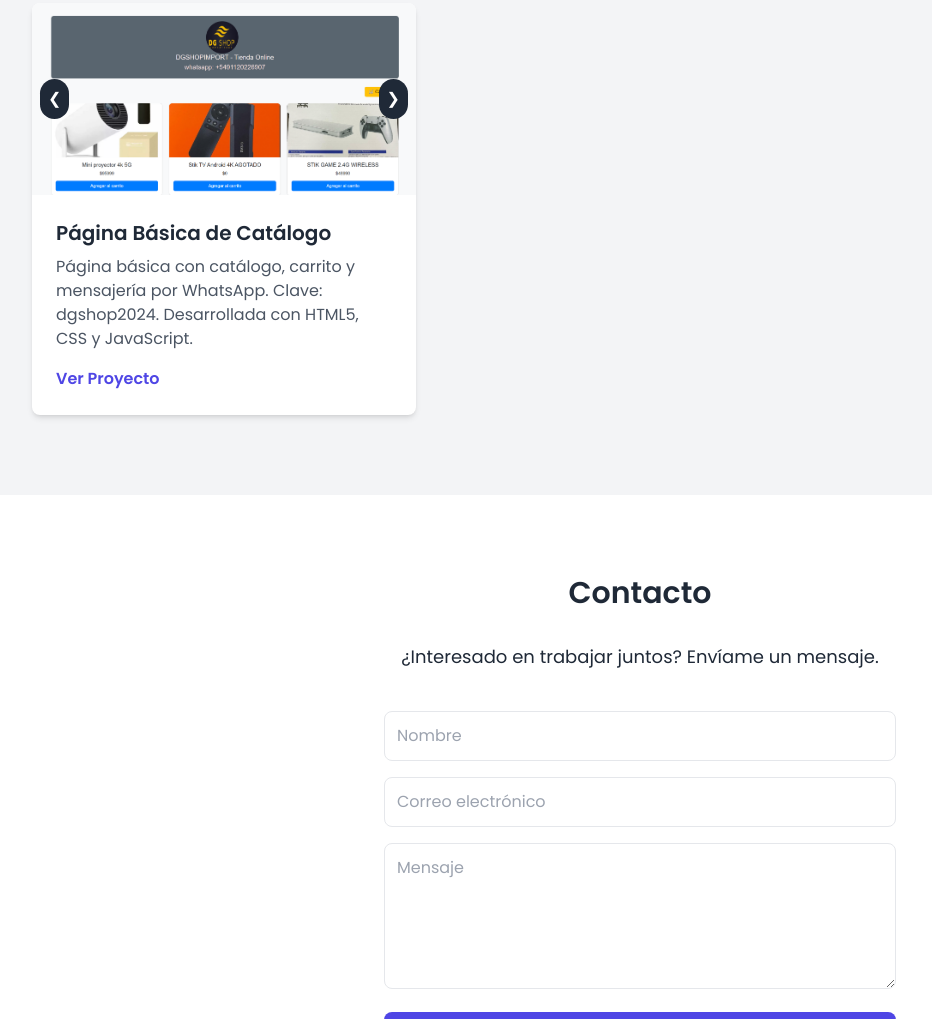
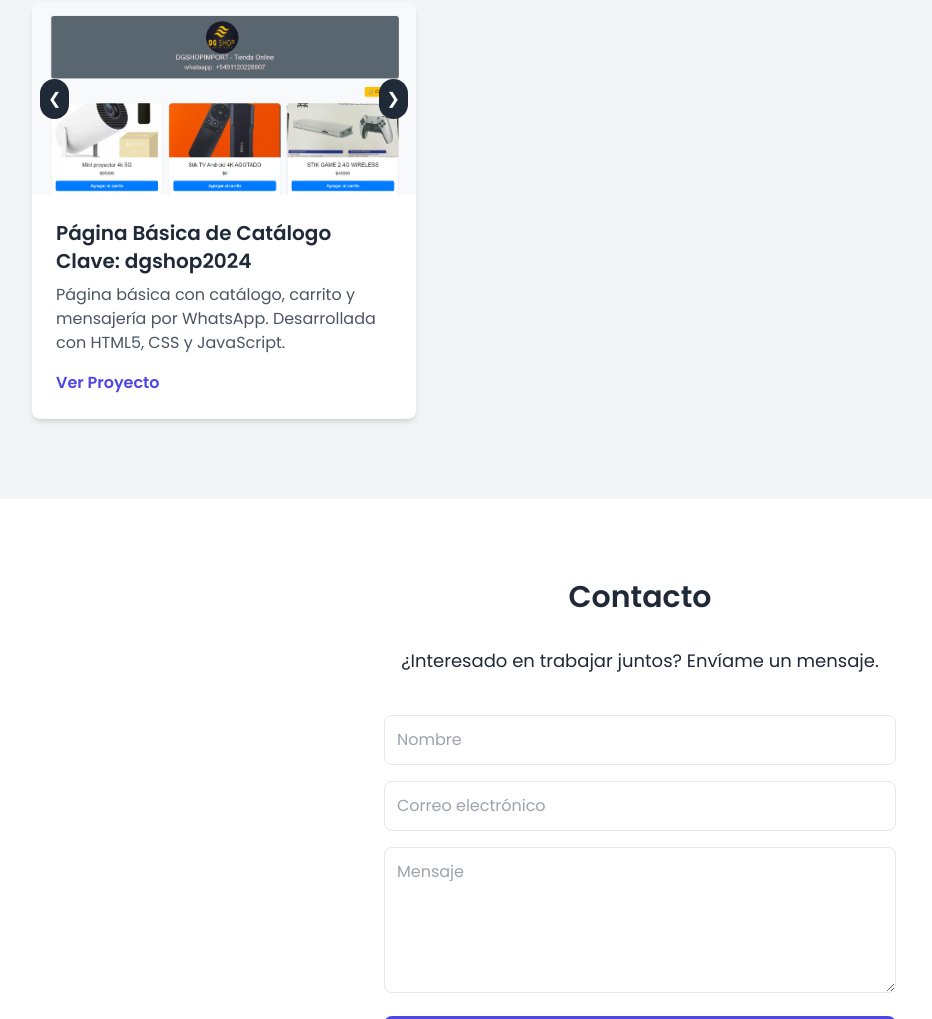
Before and after one commit to dgodoy34/portfolio, a plain HTML site: page index.html in a window 1280 px wide. Shown: the part 2021-3040 px from the top of the page, without its empty margins (0-932 px from the left). Drawn offline with nearby package versions, Linux system fonts and the light colour scheme.

Commit message:
Update index.html

```diff
--- a/index.html
+++ b/index.html
@@ -129,8 +129,8 @@
                         <button class="absolute top-1/2 right-2 transform -translate-y-1/2 bg-gray-800 text-white p-2 rounded-full carousel-next" aria-label="Imagen siguiente">❯</button>
                     </div>
                     <div class="p-6">
-                        <h3 class="text-xl font-semibold mb-2">Página Básica de Catálogo</h3>
-                        <p class="text-gray-600 mb-4">Página básica con catálogo, carrito y mensajería por WhatsApp. Clave: dgshop2024. Desarrollada con HTML5, CSS y JavaScript.</p>
+                        <h3 class="text-xl font-semibold mb-2">Página Básica de Catálogo  Clave: dgshop2024</h3>
+                        <p class="text-gray-600 mb-4">Página básica con catálogo, carrito y mensajería por WhatsApp. Desarrollada con HTML5, CSS y JavaScript.</p>
                         <a href="https://dgodoy34.github.io/importacion/" class="text-indigo-600 font-semibold hover:underline" aria-label="Ver proyecto 4">Ver Proyecto</a>
                     </div>
                 </article>
```
